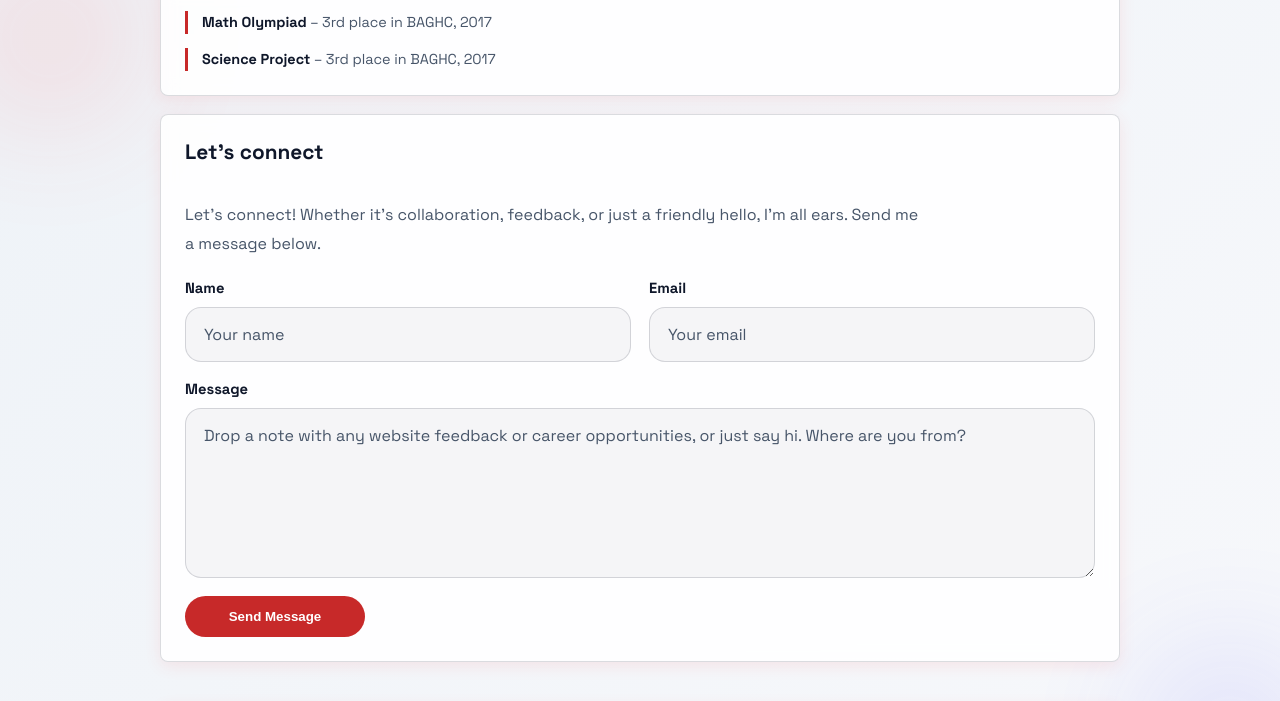
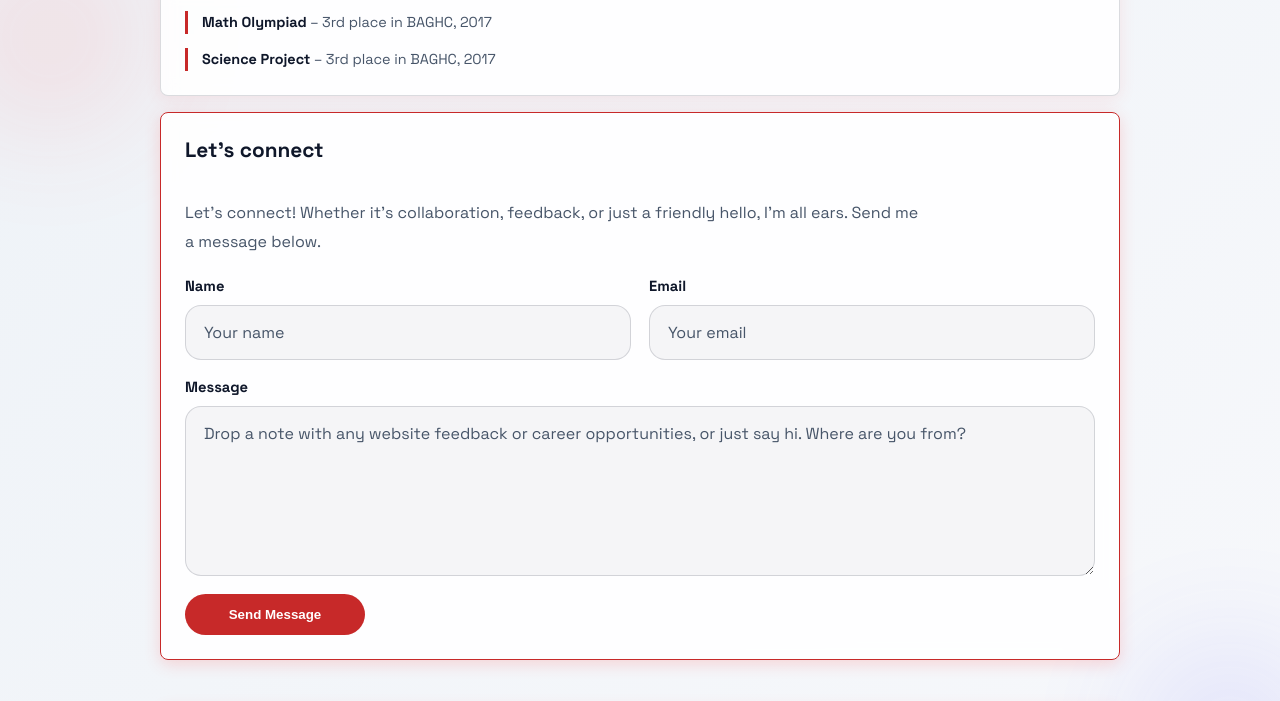
Before and after one commit to Naser-Al-Noman/acshen, a website: page public/index.html in a window 1280 px wide. In both pictures the pointer is over the element 640 px from the left and 3212 px from the top of the page. Shown: the part 2825-3526 px from the top of the page. Drawn offline with Linux system fonts and the light colour scheme.

Commit message:
Update styles.css

```diff
--- a/public/styles.css
+++ b/public/styles.css
@@ -383,6 +383,13 @@ h3 {
 .contact-card {
   display: grid;
   gap: 20px;
+  transition: all 0.3s ease;
+}
+
+.contact-card:hover {
+  border-color: var(--accent);
+  box-shadow: 0 4px 16px rgba(255, 68, 68, 0.2), inset 0 1px 0 rgba(255, 255, 255, 0.05);
+  transform: translateY(-2px);
 }
 
 .contact-heading {
```
